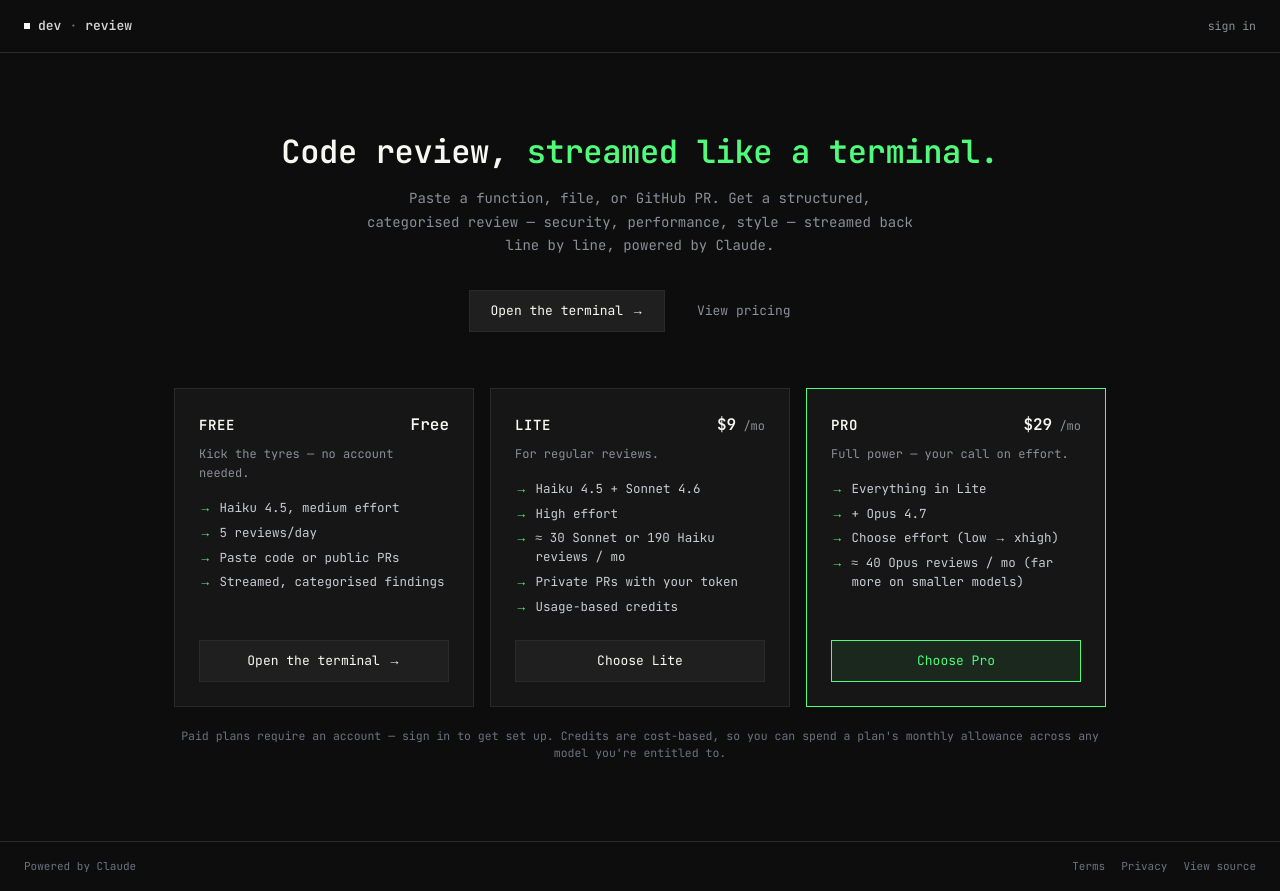
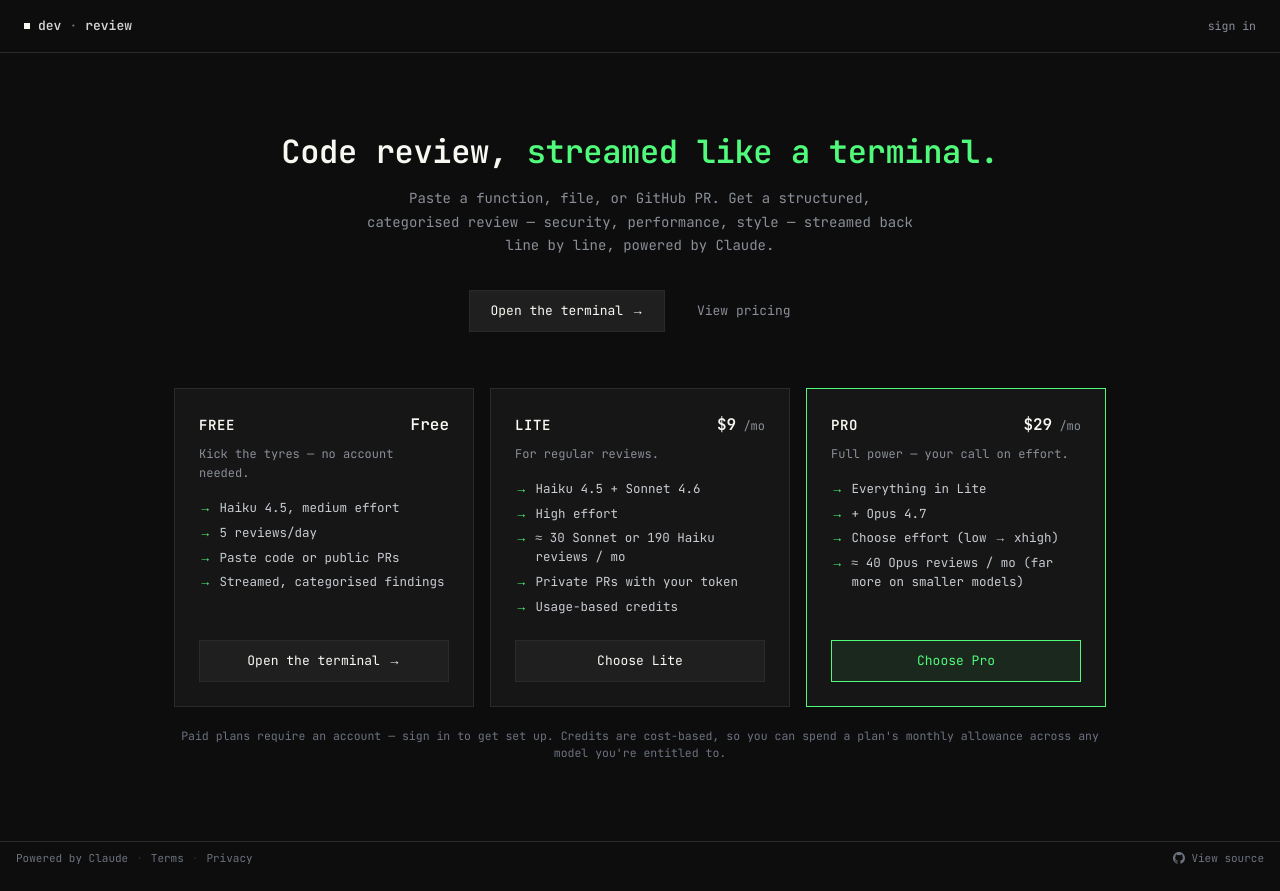
Before and after one commit to shaandre96/dev-review, a Next.js app: page / in a window 1280 px wide. Built offline with nearby package versions, Linux system fonts and the light colour scheme; no server answers.

Commit message:
refactor: extract shared SiteFooter
Pull the bottom footer used by / and /review (Powered by Claude · Terms ·
Privacy · View source with the GitHub mark) into a shared component so
both routes render the same thing.

```diff
--- /dev/null
+++ b/app/_components/site-footer.tsx
@@ -0,0 +1,49 @@
+import Link from "next/link";
+
+/**
+ * Shared bottom footer used by `/` and `/review`. Fixed 32px tall so it slots
+ * into the terminal's grid layout; works fine as a thin info bar on the
+ * landing page too.
+ */
+export function SiteFooter() {
+  return (
+    <footer className="flex h-8 items-center justify-between gap-4 border-t border-line px-4 text-dim text-[11px]">
+      <span className="inline-flex items-center gap-2">
+        Powered by Claude
+        <Dot />
+        <Link href="/terms" className="hover:text-fg no-underline">
+          Terms
+        </Link>
+        <Dot />
+        <Link href="/privacy" className="hover:text-fg no-underline">
+          Privacy
+        </Link>
+      </span>
+      <a
+        href="https://github.com/shaandre96/dev-review"
+        target="_blank"
+        rel="noopener noreferrer"
+        className="inline-flex items-center gap-[6px] hover:text-fg no-underline"
+      >
+        <svg
+          viewBox="0 0 16 16"
+          fill="currentColor"
+          className="w-[12px] h-[12px] block"
+          aria-hidden
+        >
+          <title>GitHub</title>
+          <path d="M8 0C3.58 0 0 3.58 0 8a8 8 0 0 0 5.47 7.59c.4.07.55-.17.55-.38v-1.33c-2.22.48-2.69-1.07-2.69-1.07-.36-.92-.89-1.17-.89-1.17-.73-.5.06-.49.06-.49.81.06 1.23.83 1.23.83.72 1.23 1.88.87 2.34.67.07-.52.28-.87.5-1.07-1.78-.2-3.64-.89-3.64-3.95 0-.87.31-1.59.82-2.15-.08-.2-.36-1.02.08-2.13 0 0 .67-.21 2.2.82a7.66 7.66 0 0 1 4 0c1.53-1.03 2.2-.82 2.2-.82.44 1.11.16 1.93.08 2.13.51.56.82 1.28.82 2.15 0 3.07-1.87 3.75-3.65 3.95.29.25.54.73.54 1.48v2.19c0 .21.15.46.55.38A8 8 0 0 0 16 8c0-4.42-3.58-8-8-8z" />
+        </svg>
+        View source
+      </a>
+    </footer>
+  );
+}
+
+function Dot() {
+  return (
+    <span className="text-line" aria-hidden>
+      ·
+    </span>
+  );
+}
--- a/app/page.tsx
+++ b/app/page.tsx
@@ -3,6 +3,7 @@ import Link from "next/link";
 import { TIERS } from "@/lib/tiers";
 import { AuthControl } from "./_components/auth-control";
 import { CheckoutButton } from "./_components/checkout-button";
+import { SiteFooter } from "./_components/site-footer";
 
 export const metadata: Metadata = {
   title: "DevReview — AI code review in a terminal",
@@ -156,26 +157,7 @@ export default function LandingPage() {
         </p>
       </section>
 
-      {/* footer */}
-      <footer className="flex items-center justify-between px-6 py-4 border-t border-line text-dim text-[11px]">
-        <span>Powered by Claude</span>
-        <span className="inline-flex items-center gap-4">
-          <Link href="/terms" className="hover:text-fg no-underline text-dim">
-            Terms
-          </Link>
-          <Link href="/privacy" className="hover:text-fg no-underline text-dim">
-            Privacy
-          </Link>
-          <a
-            href="https://github.com/shaandre96/dev-review"
-            target="_blank"
-            rel="noopener noreferrer"
-            className="hover:text-fg no-underline text-dim"
-          >
-            View source
-          </a>
-        </span>
-      </footer>
+      <SiteFooter />
     </div>
   );
 }
--- a/app/review/page.tsx
+++ b/app/review/page.tsx
@@ -22,6 +22,7 @@ import { detectLang, type LangKey } from "@/lib/lang";
 import { parseSseFrame } from "@/lib/sse";
 import { type Effort, MODEL_PRICING, type ModelId, TIERS } from "@/lib/tiers";
 import { AuthControl } from "../_components/auth-control";
+import { SiteFooter } from "../_components/site-footer";
 
 /* ---------------------------------------------------------------- types ---- */
 
@@ -747,43 +748,7 @@ export default function Page() {
         </section>
       </main>
 
-      {/* BOTTOM BAR */}
-      <footer className="flex justify-between items-center px-[14px] border-t border-line bg-bg text-dim text-[11px]">
-        <span className="inline-flex items-center gap-[8px]">
-          Powered by Claude
-          <span className="text-line">·</span>
-          <a
-            href="/terms"
-            className="text-dim hover:text-fg transition-colors no-underline"
-          >
-            Terms
-          </a>
-          <span className="text-line">·</span>
-          <a
-            href="/privacy"
-            className="text-dim hover:text-fg transition-colors no-underline"
-          >
-            Privacy
-          </a>
-        </span>
-        <a
-          href="https://github.com/shaandre96/dev-review"
-          target="_blank"
-          rel="noopener noreferrer"
-          className="inline-flex items-center gap-[6px] text-dim hover:text-fg transition-colors no-underline"
-        >
-          <svg
-            viewBox="0 0 16 16"
-            fill="currentColor"
-            className="w-[12px] h-[12px] block"
-            aria-hidden
-          >
-            <title>GitHub</title>
-            <path d="M8 0C3.58 0 0 3.58 0 8a8 8 0 0 0 5.47 7.59c.4.07.55-.17.55-.38v-1.33c-2.22.48-2.69-1.07-2.69-1.07-.36-.92-.89-1.17-.89-1.17-.73-.5.06-.49.06-.49.81.06 1.23.83 1.23.83.72 1.23 1.88.87 2.34.67.07-.52.28-.87.5-1.07-1.78-.2-3.64-.89-3.64-3.95 0-.87.31-1.59.82-2.15-.08-.2-.36-1.02.08-2.13 0 0 .67-.21 2.2.82a7.66 7.66 0 0 1 4 0c1.53-1.03 2.2-.82 2.2-.82.44 1.11.16 1.93.08 2.13.51.56.82 1.28.82 2.15 0 3.07-1.87 3.75-3.65 3.95.29.25.54.73.54 1.48v2.19c0 .21.15.46.55.38A8 8 0 0 0 16 8c0-4.42-3.58-8-8-8z" />
-          </svg>
-          View source
-        </a>
-      </footer>
+      <SiteFooter />
 
       {/* keyframes for status pulse — Tailwind doesn't ship a matching one */}
       <style jsx global>{`
```
Also changed, not shown: 1 other file (tests, documents, lock files or other folders).
